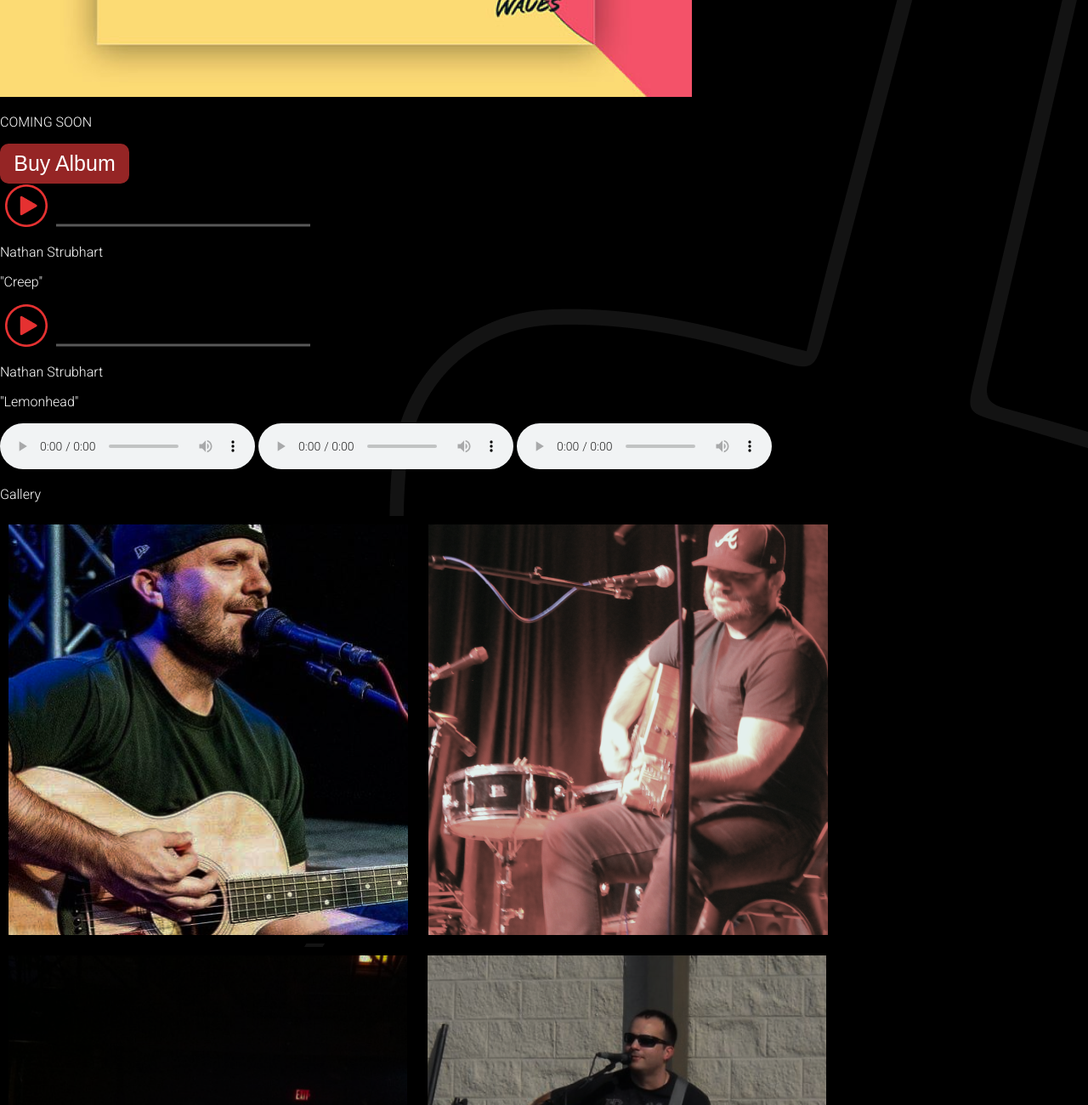
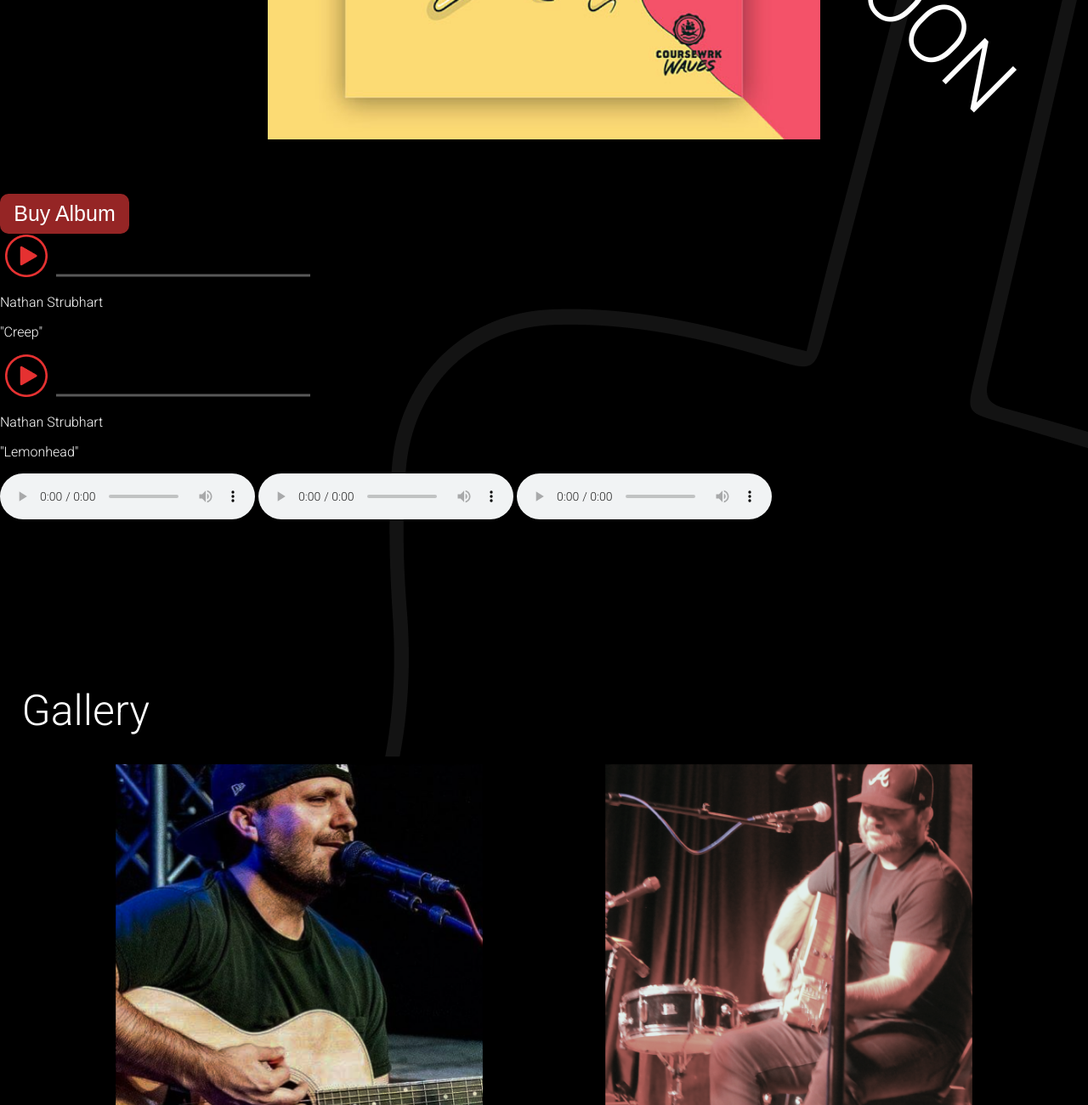
Before and after one commit to theocrawf/NathanMusic, a plain HTML site: page index.html in a window 1280 px wide. Shown: the part 2380-3680 px from the top of the page at 85% size. Drawn offline with Linux system fonts and the light colour scheme.

Commit message:
starting on transforming coming soon onto album, still needs fixing

```diff
--- a/index.css
+++ b/index.css
@@ -10,6 +10,10 @@
         background-repeat: no-repeat;
         background-position: right;
       }
+      /* bottom middle/ album section */
+      #album{
+        width: 345px;
+      }
 }
 /* ----------------------------desktop view----------------------------- */
 @media only screen and (min-width: 700px) {
@@ -17,10 +21,31 @@
     .mobilepro{
         display: none;
     }
+    /* for entire middle section */
     #middle {
         background-image: url(./images/background.png);
         background-color: black;
         background-repeat: no-repeat;
+      }
+      /* album section/ bottom middle */
+      #album{
+        width: 650px;
+        display: block;
+        margin: 15% auto 5% auto;
+      }
+      #rotate{
+        font-size: 100px;
+      }
+      /* gallery section/ picture middle */
+      #pictureMiddle {
+        margin-bottom: 20%;
+        margin-top: 2%;
+        display: flex;
+        justify-content: space-evenly;
+        flex-wrap: wrap;
+      }
+      #pictureMiddle img{
+        width: 450px;
       }
 
 }
@@ -69,7 +94,7 @@ body {
   #top {
     background-image: url(./images/nathan1.png);
    }
-  /
+
   #firstname {
 
   }
@@ -131,14 +156,24 @@ body {
     border: none;
   }
   /* ------------------- middle earth ----------------------------------------- */
-
+  /* --------------------- bottom middle ------------------------------------ */
+  /* section is for the album and songs */
+  #rotate{
+    transform: rotate(45deg);
+    position: absolute;
+    bottom: 130px;
+    left: 600px;
+  }
+  #working{
+    position: relative;
+  }
 
   /* -------------------- picture middle -------------------------------------- */
-  /* #pictureMiddle {
-    display: flex;
-    justify-content: space-evenly;
-  } */
-  /* --------------------- bottom middle ------------------------------------ */
+  /* gallery */
+  #gallery{
+    margin: 15% auto 2% 2%;
+    font-size: 50px;
+  }
 
   /* --------------------- bottom section ------------------------------------ */
   #bottom {
--- a/index.html
+++ b/index.html
@@ -60,8 +60,10 @@
         <!-- this portion is for the album and songs
                 I have broken it down into different divs for each song -->
         <div id="bottomMiddle">
+            <div id="working">
             <img src="./images/album.png" alt="Album Cover" id="album">
-            <p>COMING SOON</p><!-- THIS SITS ON TOP OF THE ALBUM COVER -->
+            <p id="rotate">COMING SOON</p><!-- THIS SITS ON TOP OF THE ALBUM COVER -->
+            </div>
             <a href="" target="_blank"><button class="buy">Buy Album</button></a>
             <div class="songs" id="song1">
                 <button class="pressplay"><img src="./images/play.png" alt="PlayButton"></button>
@@ -84,8 +86,8 @@
             </div>
         </div>
         <!-- this section is only for pictures -->
+        <p id="gallery">Gallery</p>
         <div id="pictureMiddle">
-            <p>Gallery</p>
             <img src="./images/nm.png" alt="Nathan">
             <img src="./images/nm2.png" alt="Nathan">
             <img src="./images/nm3.png" alt="Nathan">
```
